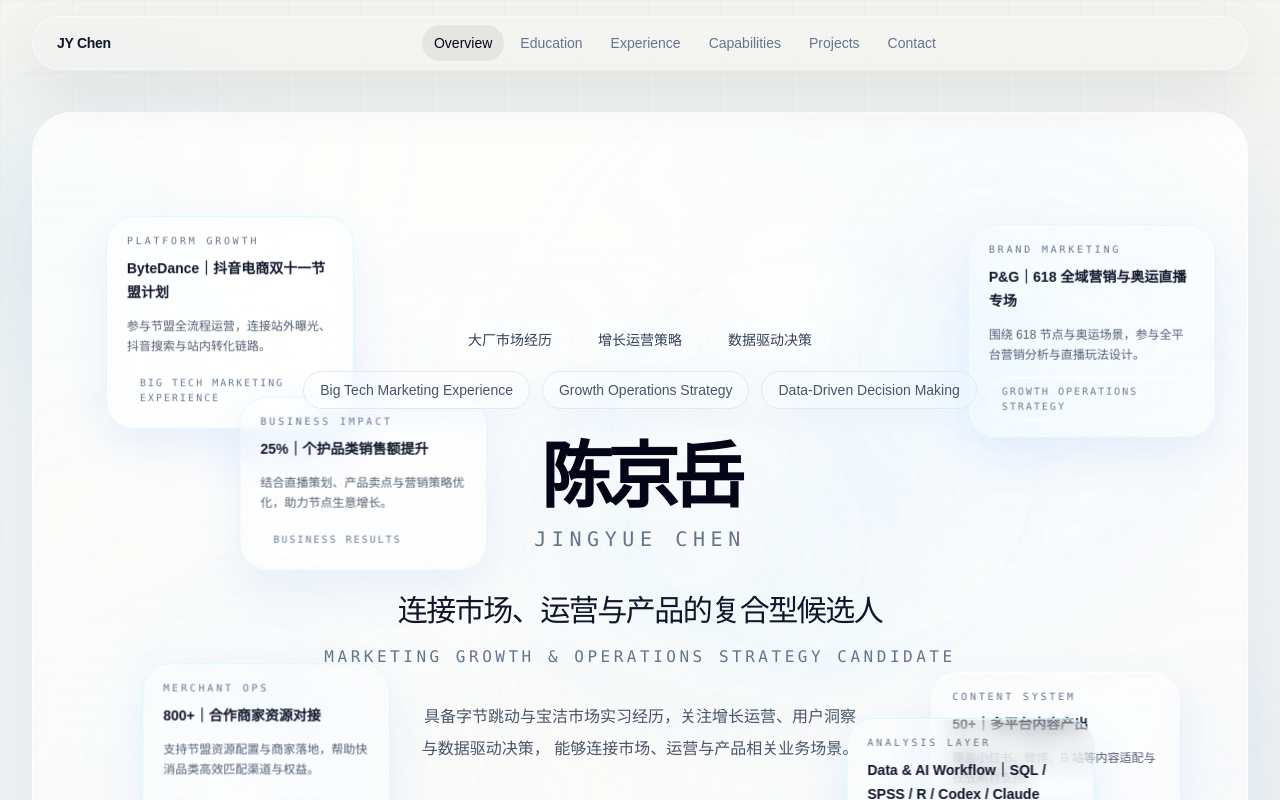
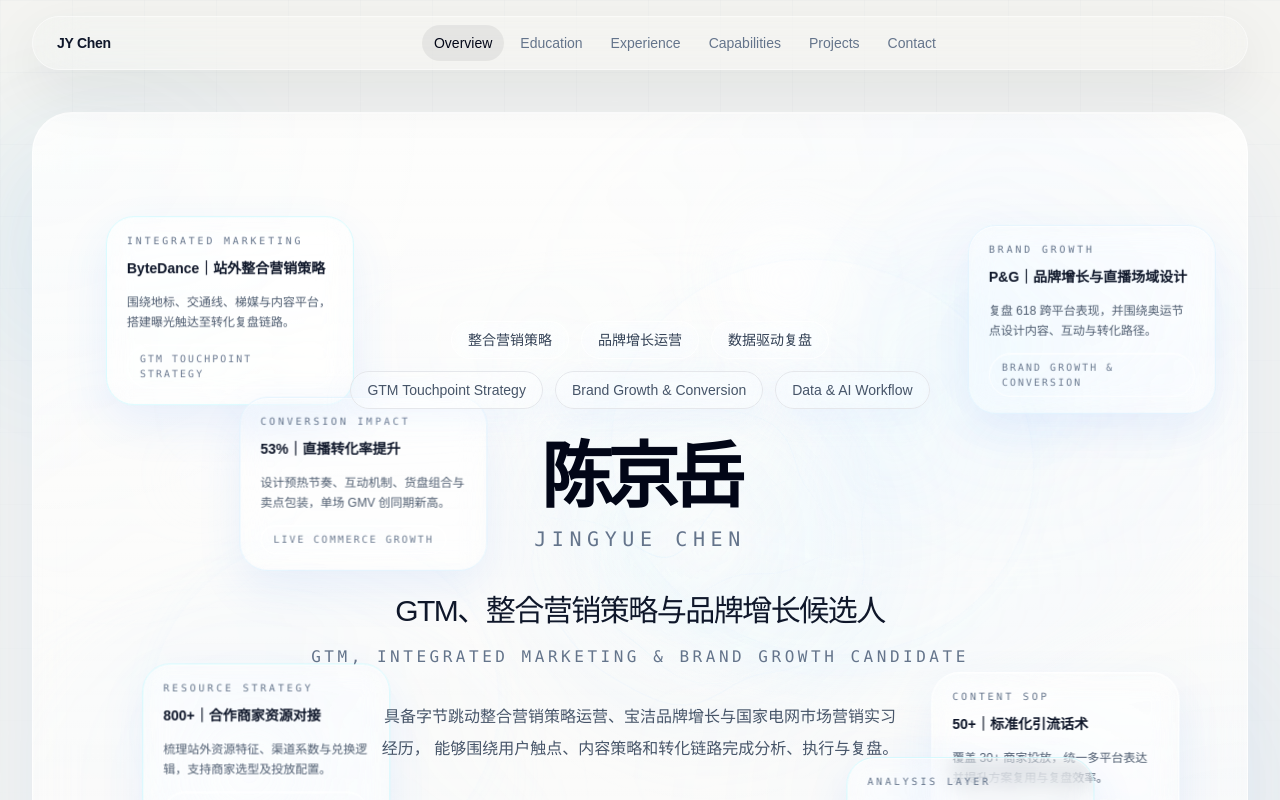
Before and after one commit to kexi-pixel/personal-profile, a Next.js app: page / in a window 1280 px wide. Shown: the top 800 px of the page. Built offline with nearby package versions, Linux system fonts and the light colour scheme.

Commit message:
Update hero copy for GTM positioning

```diff
--- a/src/components/Hero.tsx
+++ b/src/components/Hero.tsx
@@ -8,10 +8,10 @@ import { HeroEnergyCore } from "@/components/HeroEnergyCore";
 const cards = [
   {
     id: "overview-bytedance",
-    title: "ByteDance｜抖音电商双十一节盟计划",
-    subtitle: "Platform Growth",
-    detail: "参与节盟全流程运营，连接站外曝光、抖音搜索与站内转化链路。",
-    metric: "Big Tech Marketing Experience",
+    title: "ByteDance｜站外整合营销策略",
+    subtitle: "Integrated Marketing",
+    detail: "围绕地标、交通线、梯媒与内容平台，搭建曝光触达至转化复盘链路。",
+    metric: "GTM Touchpoint Strategy",
     accent: "cyan" as const,
     desktopOnly: false,
     targetId: "experience-bytedance",
@@ -19,10 +19,10 @@ const cards = [
   },
   {
     id: "overview-pg",
-    title: "P&G｜618 全域营销与奥运直播专场",
-    subtitle: "Brand Marketing",
-    detail: "围绕 618 节点与奥运场景，参与全平台营销分析与直播玩法设计。",
-    metric: "Growth Operations Strategy",
+    title: "P&G｜品牌增长与直播场域设计",
+    subtitle: "Brand Growth",
+    detail: "复盘 618 跨平台表现，并围绕奥运节点设计内容、互动与转化路径。",
+    metric: "Brand Growth & Conversion",
     accent: "blue" as const,
     desktopOnly: false,
     targetId: "experience-pg",
@@ -31,9 +31,9 @@ const cards = [
   {
     id: "overview-merchant",
     title: "800+｜合作商家资源对接",
-    subtitle: "Merchant Ops",
-    detail: "支持节盟资源配置与商家落地，帮助快消品类高效匹配渠道与权益。",
-    metric: "Merchant Coordination",
+    subtitle: "Resource Strategy",
+    detail: "梳理站外资源特征、渠道系数与兑换逻辑，支持商家选型及投放配置。",
+    metric: "Go-to-Market Operations",
     accent: "cyan" as const,
     desktopOnly: false,
     targetId: "experience-bytedance",
@@ -41,10 +41,10 @@ const cards = [
   },
   {
     id: "overview-content",
-    title: "50+｜多平台内容产出",
-    subtitle: "Content System",
-    detail: "覆盖小红书、微博、B 站等内容适配与投放素材支持。",
-    metric: "Content Marketing",
+    title: "50+｜标准化引流话术",
+    subtitle: "Content SOP",
+    detail: "覆盖 30+ 商家投放，统一多平台表达并提升方案复用与复盘效率。",
+    metric: "Cross-platform Content",
     accent: "silver" as const,
     desktopOnly: false,
     targetId: "experience-bytedance",
@@ -52,10 +52,10 @@ const cards = [
   },
   {
     id: "overview-impact",
-    title: "25%｜个护品类销售额提升",
-    subtitle: "Business Impact",
-    detail: "结合直播策划、产品卖点与营销策略优化，助力节点生意增长。",
-    metric: "Business Results",
+    title: "53%｜直播转化率提升",
+    subtitle: "Conversion Impact",
+    detail: "设计预热节奏、互动机制、货盘组合与卖点包装，单场 GMV 创同期新高。",
+    metric: "Live Commerce Growth",
     accent: "blue" as const,
     desktopOnly: true,
     targetId: "experience-pg",
@@ -63,10 +63,10 @@ const cards = [
   },
   {
     id: "overview-data",
-    title: "Data & AI Workflow｜SQL / SPSS / R / Codex / Claude Code",
+    title: "Data & AI｜SQL / SPSS / Python / R / LLMs",
     subtitle: "Analysis Layer",
-    detail: "将数据分析与 AI 辅助工作流融入内容、分析与表达环节，提高执行效率。",
-    metric: "Data-Driven Decision Making",
+    detail: "用数据分析与 AI 工具支持信息整合、研究分析、内容撰写与任务协同。",
+    metric: "Data & AI Workflow",
     accent: "cyan" as const,
     desktopOnly: true,
     targetId: "experience",
@@ -231,7 +231,7 @@ export function Hero() {
           >
             <div className="mb-8 space-y-3">
               <div className="flex flex-wrap items-center justify-center gap-3">
-                {["大厂市场经历", "增长运营策略", "数据驱动决策"].map((tag) => (
+                {["整合营销策略", "品牌增长运营", "数据驱动复盘"].map((tag) => (
                   <span
                     key={tag}
                     className="rounded-full border border-white/75 bg-white/64 px-4 py-2 text-xs text-slate-700 shadow-[0_14px_36px_rgba(255,255,255,0.2)] backdrop-blur-md sm:text-sm"
@@ -242,9 +242,9 @@ export function Hero() {
               </div>
               <div className="flex flex-wrap items-center justify-center gap-3">
                 {[
-                  "Big Tech Marketing Experience",
-                  "Growth Operations Strategy",
-                  "Data-Driven Decision Making",
+                  "GTM Touchpoint Strategy",
+                  "Brand Growth & Conversion",
+                  "Data & AI Workflow",
                 ].map((tag) => (
                   <span
                     key={tag}
@@ -265,16 +265,16 @@ export function Hero() {
 
             <div className="mt-10 space-y-4">
               <p className="text-2xl font-medium tracking-[-0.05em] text-slate-900 sm:text-3xl [text-wrap:balance]">
-                连接市场、运营与产品的复合型候选人
+                GTM、整合营销策略与品牌增长候选人
               </p>
               <p className="font-mono text-sm uppercase tracking-[0.22em] text-slate-500 sm:text-base">
-                Marketing Growth &amp; Operations Strategy Candidate
+                GTM, Integrated Marketing &amp; Brand Growth Candidate
               </p>
             </div>
 
             <p className="mt-8 max-w-2xl text-base leading-8 text-slate-600 [text-wrap:balance]">
-              具备字节跳动与宝洁市场实习经历，关注增长运营、用户洞察与数据驱动决策，
-              能够连接市场、运营与产品相关业务场景。
+              具备字节跳动整合营销策略运营、宝洁品牌增长与国家电网市场营销实习经历，
+              能够围绕用户触点、内容策略和转化链路完成分析、执行与复盘。
             </p>
           </motion.div>
         </div>
```
